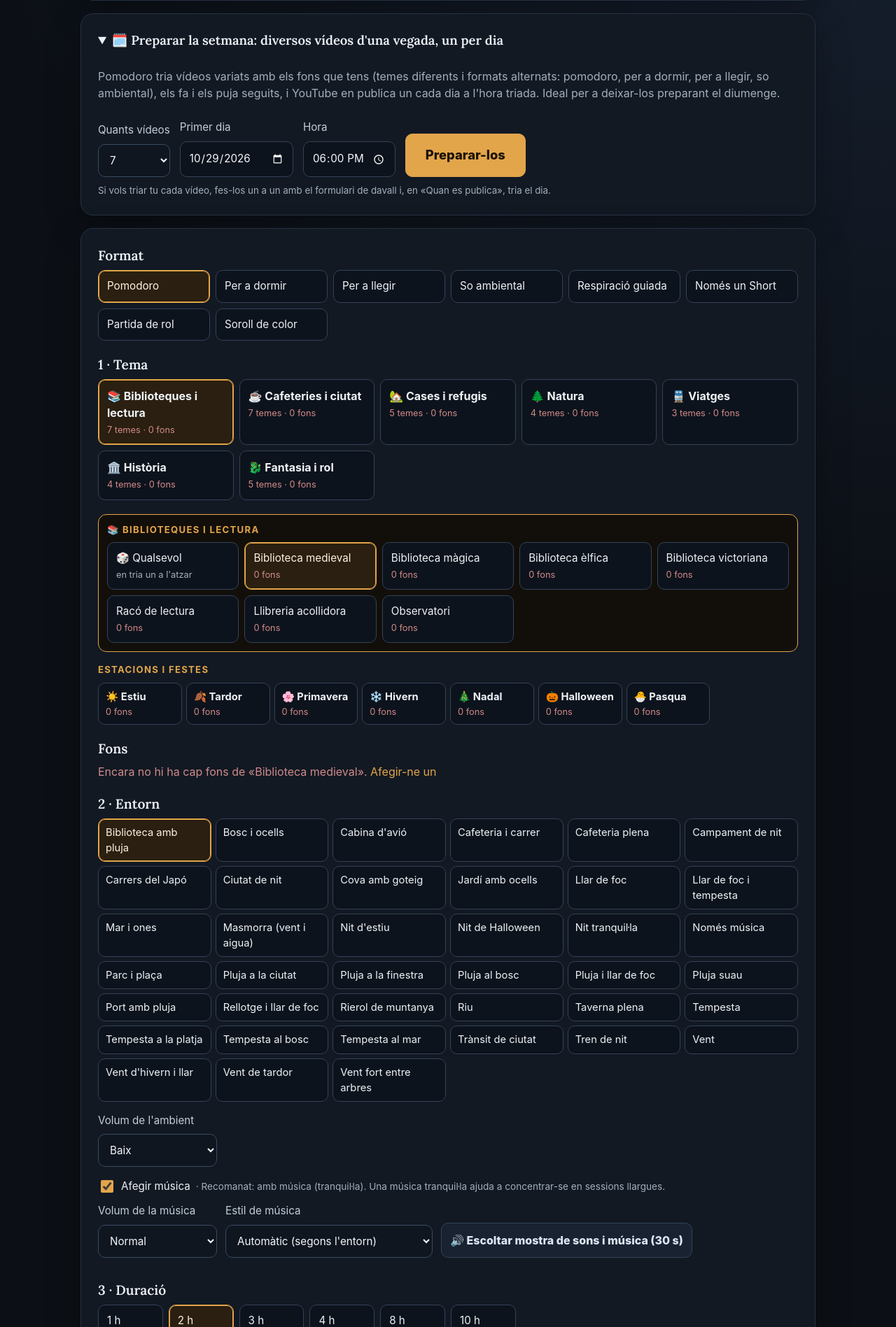
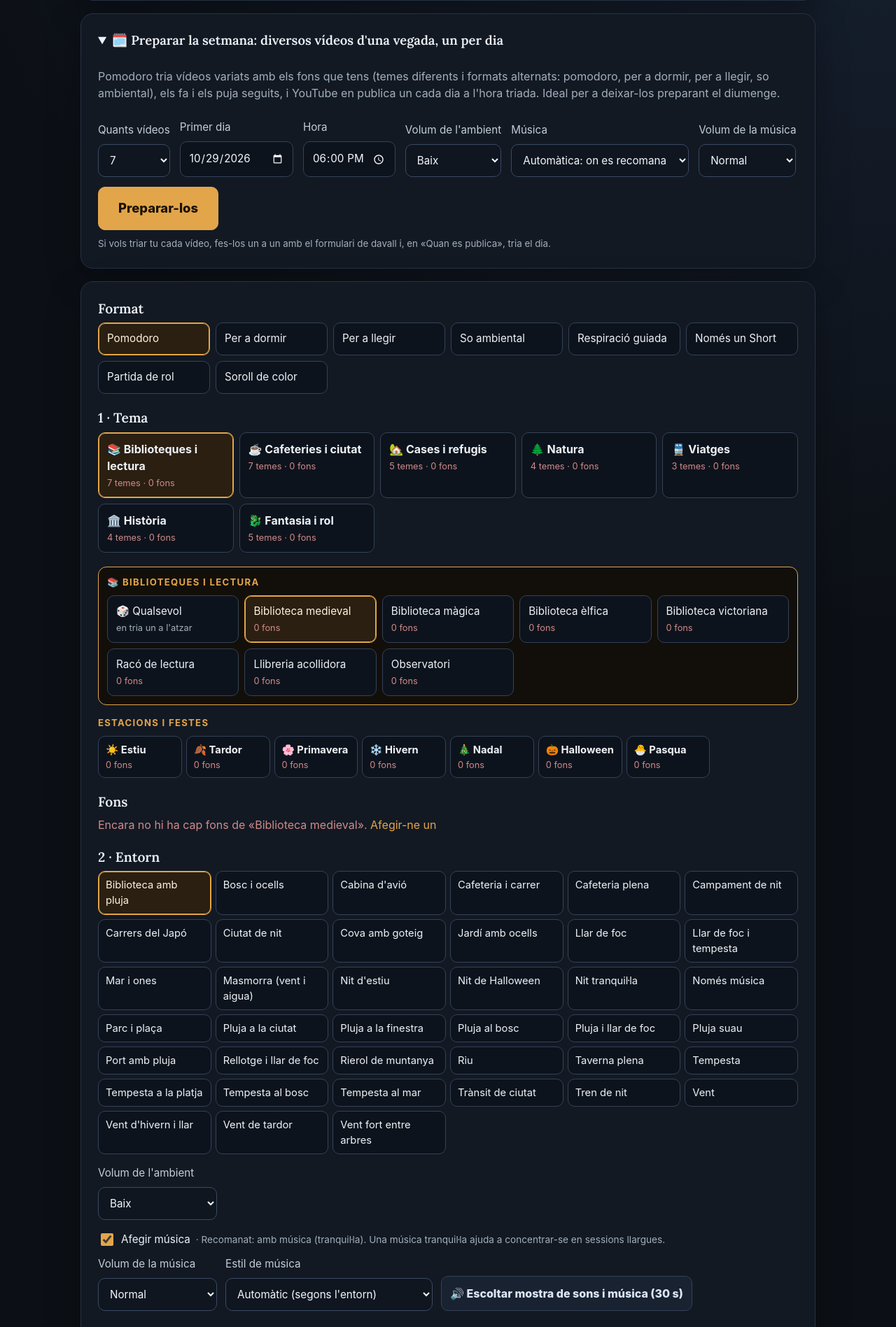
Before and after one commit to jossanmar9/pomodoro-studio, a FastAPI app: page / in a window 1280 px wide, after a click on "🗓️ Preparar la setmana: diversos vídeos d'una vegada, un pe". Shown: the part 498-2395 px from the top of the page at 70% size. Run offline with FastAPI, Linux system fonts and the light colour scheme; tables that the repository leaves empty hold one stand-in row (values such as "Sample post"); some libraries are stand-ins or nearby versions.

Commit message:
Preparar la setmana: volum de l'ambient, música i volum de la música
Co-Authored-By: Claude Opus 5.5 <noreply@anthropic.com>
Claude-Session: https://claude.ai/code/session_015ihZ6XpoMtNF54sWe5qrSo

```diff
--- a/app/main.py
+++ b/app/main.py
@@ -316,9 +316,12 @@ def plan_batch(count:int,first_day_utc:datetime,rng:random.Random|None=None)->li
 
 
 @app.post("/auto/setmana")
-def auto_batch(count:int=Form(7),first_day:str=Form(...),publish_time:str=Form("")):
+def auto_batch(count:int=Form(7),first_day:str=Form(...),publish_time:str=Form(""),ambience_level:int=Form(0),music_mode:str=Form("auto"),music_level:int=Form(0)):
     """Prepara diversos vídeos d'una vegada: es fan i es pugen seguits i es publica un cada dia."""
     if not 1<=count<=7: raise HTTPException(400,"Han de ser d'1 a 7 vídeos")
+    if ambience_level not in AMBIENCE_LEVELS: raise HTTPException(400,"Volum d'ambient no vàlid")
+    if music_level not in MUSIC_LEVELS: raise HTTPException(400,"Volum de música no vàlid")
+    if music_mode not in {"auto","si","no"}: raise HTTPException(400,"Opció de música no vàlida")
     try: first=from_local(first_day,publish_time or f"{settings.publish_hour:02d}:00",settings.timezone)
     except ValueError: raise HTTPException(400,"Dia o hora no vàlids") from None
     if first<datetime.utcnow(): raise HTTPException(400,"El primer dia ja ha passat")
@@ -330,7 +333,8 @@ def auto_batch(count:int=Form(7),first_day:str=Form(...),publish_time:str=Form("
             fmt=p["format"]
             advice=music_advice(fmt,p["environment"],p["theme"])
             run=AutoRun(theme=p["theme"],environment=p["environment"],duration_minutes=p["duration_minutes"],focus_minutes=25,break_minutes=5,privacy="public",publish=1,
-                        music=1 if advice.get("recommended") else 0,music_level=0,chime=1 if fmt=="pomodoro" else 0,ambience_level=0,format=fmt,dim=1 if fmt=="dormir" else 0,
+                        music=(1 if advice.get("recommended") else 0) if music_mode=="auto" else (1 if music_mode=="si" and fmt!="ambient" else 0),
+                        music_level=music_level,chime=1 if fmt=="pomodoro" else 0,ambience_level=ambience_level,format=fmt,dim=1 if fmt=="dormir" else 0,
                         motion=1,shorts=3,background=p["background"],delete_after=1,intro=1,scheduled_for=p["scheduled_for"],
                         instagram=1 if instagram_configured() else 0,facebook=1 if facebook_configured() else 0)
             db.add(run); db.commit(); ids.append(run.id)
--- a/app/templates/auto.html
+++ b/app/templates/auto.html
@@ -81,6 +81,19 @@
         </label>
         <label>Primer dia <input type="date" name="first_day" value="{{ next_slot_day }}" required></label>
         <label>Hora <input type="time" name="publish_time" value="{{ publish_hour }}"></label>
+        <label>Volum de l'ambient
+          <select name="ambience_level">{% for value, label in levels.items() %}<option value="{{ value }}" {% if value == 0 %}selected{% endif %}>{{ label }}</option>{% endfor %}</select>
+        </label>
+        <label>Música
+          <select name="music_mode">
+            <option value="auto" selected>Automàtica: on es recomana</option>
+            <option value="si">En tots (menys so ambiental)</option>
+            <option value="no">En cap</option>
+          </select>
+        </label>
+        <label>Volum de la música
+          <select name="music_level">{% for value, label in music_levels.items() %}<option value="{{ value }}" {% if value == 0 %}selected{% endif %}>{{ label }}</option>{% endfor %}</select>
+        </label>
         <button type="submit" class="big">Preparar-los</button>
       </div>
       <small class="muted">Si vols triar tu cada vídeo, fes-los un a un amb el formulari de davall i, en «Quan es publica», tria el dia.</small>
```
Also changed, not shown: tests/test_autopilot.py (+17 -0 lines).
